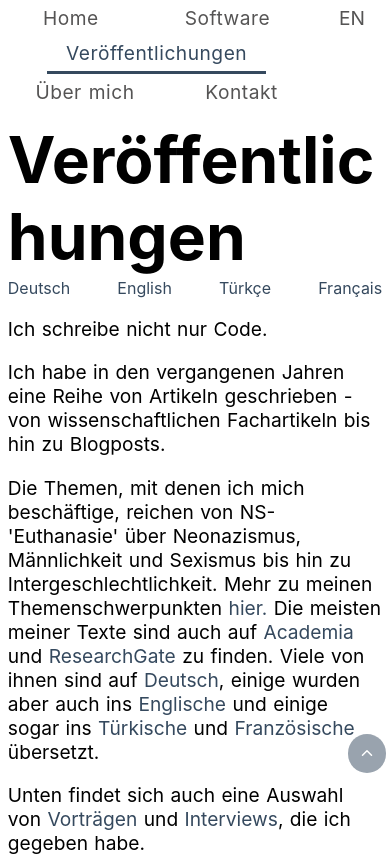
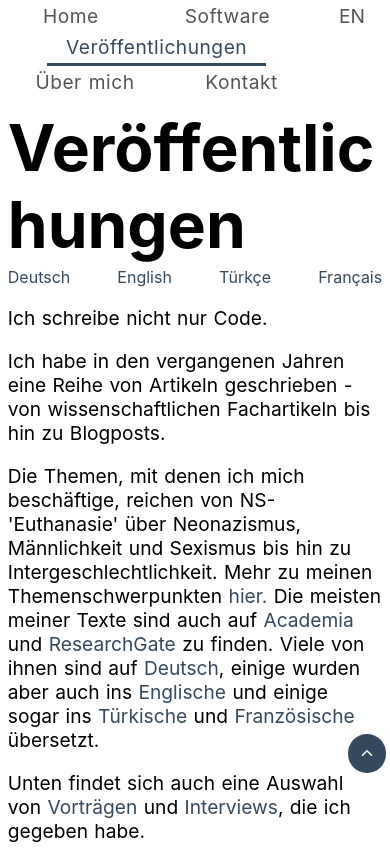
Before and after one commit to andy-9/portfolio, a Nuxt app: page /publications in a window 390 px wide. Shown: the top 856 px of the page. Built offline with nearby package versions, Linux system fonts and the light colour scheme.

Commit message:
layout change in navbar and debugging opacity in up-arrow

```diff
--- a/assets/style.css
+++ b/assets/style.css
@@ -100,7 +100,7 @@ hr {
     line-height: 0;
     padding: 0.7em;
     background-color: #35495e;
-    opacity: 0.5;
+    /* opacity: 0.5; */
     color: white;
     border-radius: 50%;
 }
--- a/components/nav.vue
+++ b/components/nav.vue
@@ -128,7 +128,7 @@ export default {
     }
 
     #navbar a {
-        padding: 0.3em 1em;
+        padding: 0.2em 1em;
     }
 }
 </style>
--- a/nuxt.config.js
+++ b/nuxt.config.js
@@ -41,10 +41,7 @@ export default {
     /*
      ** Nuxt.js dev-modules
      */
-    buildModules: [
-        // Doc: https://github.com/nuxt-community/eslint-module
-        '@nuxtjs/eslint-module'
-    ],
+    buildModules: ['@nuxtjs/eslint-module'],
     /*
      ** Nuxt.js modules
      */
```
